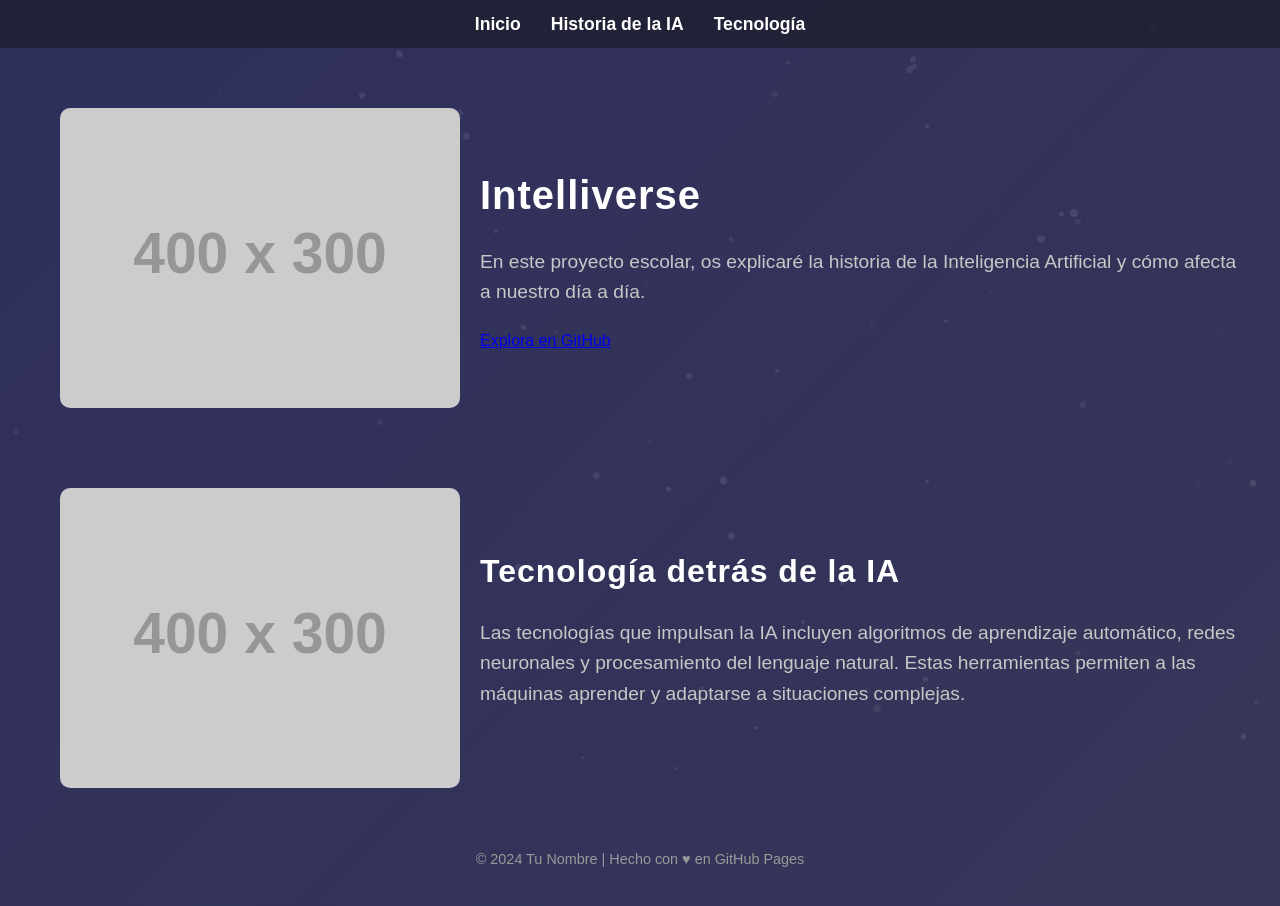
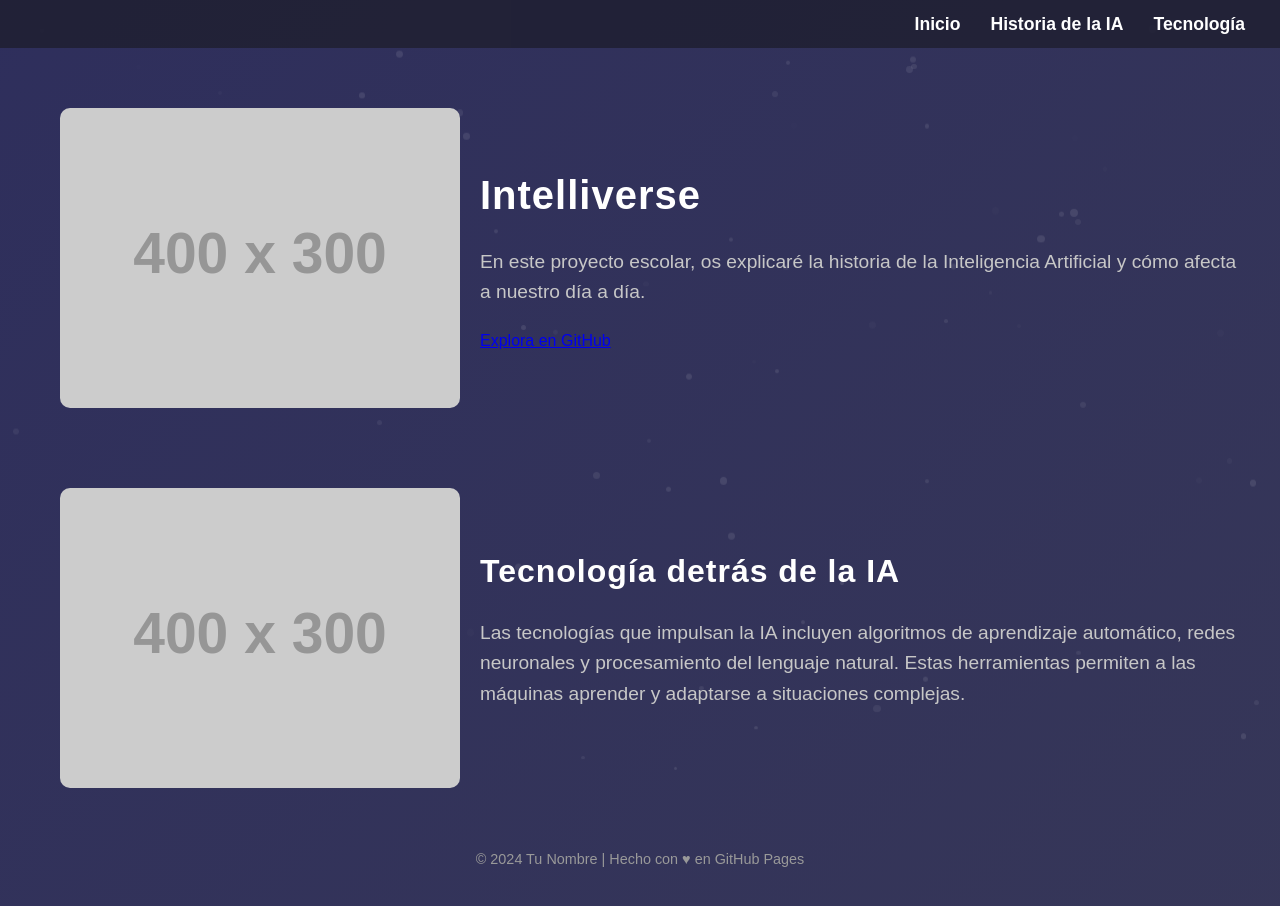
Before and after one commit to pablodominguezlsc/Intelliverse, a plain HTML site: page index.html in a window 1280 px wide. Drawn offline with Linux system fonts and the light colour scheme; placeholder pictures from the web are drawn by us; a web font is replaced by a local one.

Commit message:
Update index.html

```diff
--- a/index.html
+++ b/index.html
@@ -82,7 +82,7 @@
             background-color: rgba(30, 30, 47, 0.8);
             padding: 10px 20px;
             display: flex;
-            justify-content: center;
+            justify-content: flex-end; /* Cambiado a flex-end para alinear a la derecha */
             position: relative;
             z-index: 10;
         }
```
